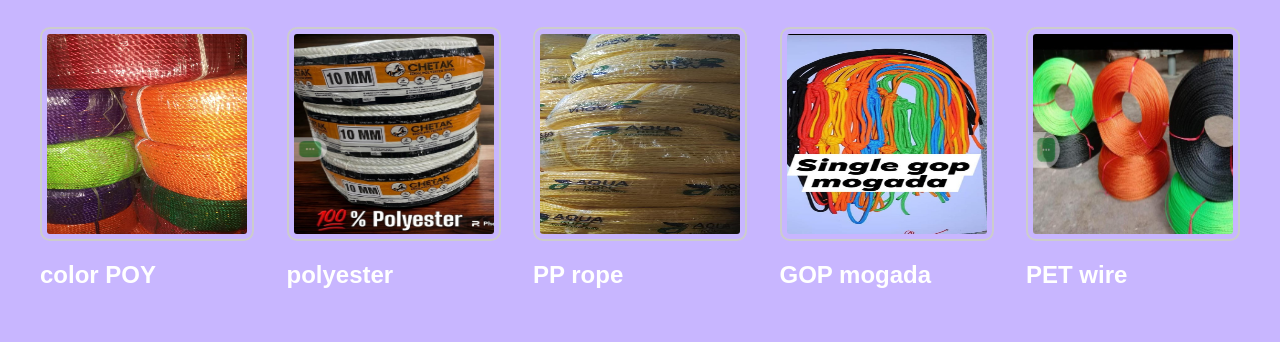
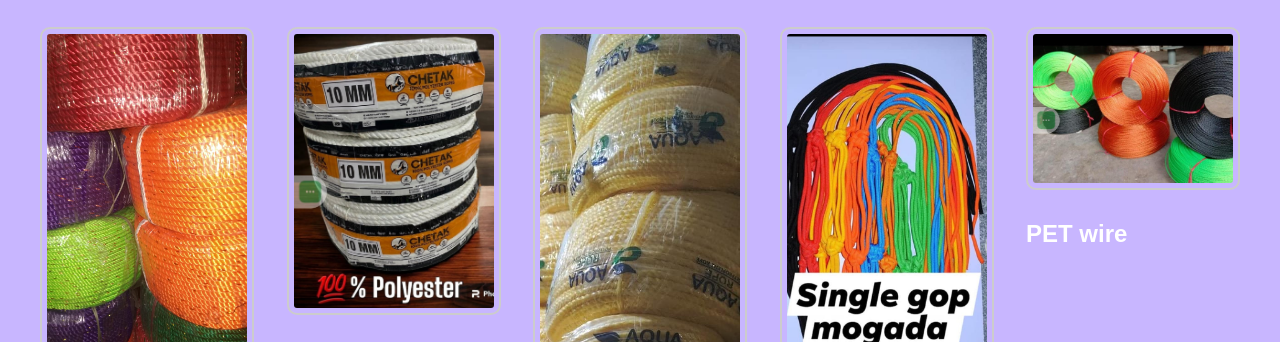
Before and after one commit to vidhaanjain1802/vardhaman-cottage-industry, a plain HTML site: page products.html in a window 1280 px wide. Shown: the part 217-559 px from the top of the page. Drawn offline with Linux system fonts and the light colour scheme.

Commit message:
Update styles.css

```diff
--- a/styles.css
+++ b/styles.css
@@ -45,8 +45,7 @@ footer {
     margin: 0; /* Remove default margins for paragraphs */
     font-size: 10px; /* Adjust font size */
     line-height: 1.5; /* Adjust line height */
-    color: white; /* Set text color to white */
-  }
+    color: white; /* Set text color to white */}
 
 @media only screen and (min-width: 600px) {
     .rope-index {
@@ -73,6 +72,23 @@ footer {
 .tall-box {
     display: none;}
 .tall-box p{display:none;}
+}
+
+.container {
+    max-width: 1200px;
+    margin: 0 auto;
+    padding: 20px;
+    display: flex;
+    flex-wrap: wrap;
+    justify-content: space-between;
+}
+.product-image {
+    border: 2px solid #ccc;
+    border-radius: 10px;
+    padding: 5px;
+    max-width: 100%;
+    height: auto;
+    margin-bottom: 10px;
 }
 ul li {
     display: inline;
@@ -113,11 +129,7 @@ table {
     height: 5%;
 }
 
-.container {
-    max-width: 1200px;
-    margin: 0 auto;
-    padding: 20px;
-}
+
 
 .content {
     margin-bottom: 50px;
@@ -126,13 +138,6 @@ table {
 .content img {
     margin: 10px;
 }
-
-.product-image {
-    border: 2px solid #ccc;
-    border-radius: 10px;
-    padding: 5px;
-}
-
 .container.content {
     clear: both;
     margin-top: 20px;
```
